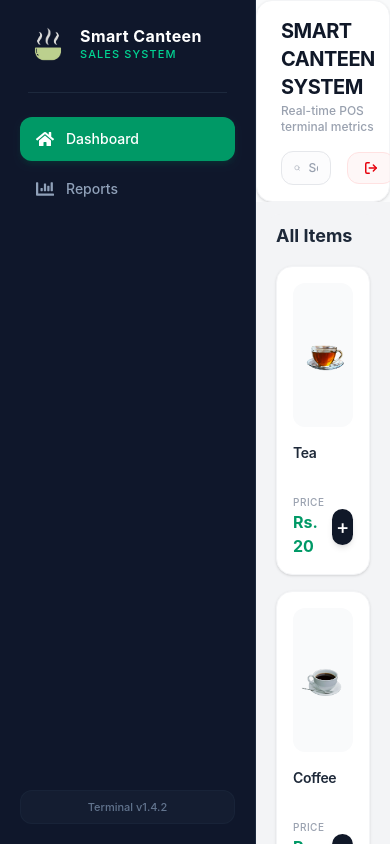
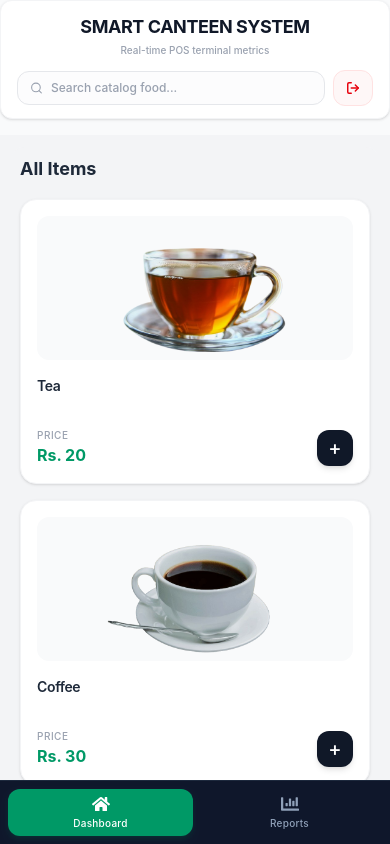
Before and after one commit to charith0418/smart-canteen-system, a React (Vite) app in the folder frontend/client/: page / in a window 390 px wide. Built offline with nearby package versions, Linux system fonts and the light colour scheme; sample sign-in values are in the browser's storage.

Commit message:
Fix: adapted CartItem component spacing metrics and boundary rules for mobile screens

```diff
--- a/frontend/client/src/components/CartItem.jsx
+++ b/frontend/client/src/components/CartItem.jsx
@@ -11,21 +11,24 @@ const CartItem = ({ item }) => {
     .toUpperCase();
 
   return (
-    <div className="group flex items-center justify-between rounded-xl border border-gray-100 bg-white p-3 shadow-sm transition-all duration-200 hover:border-gray-200 hover:shadow-md">
+    /* 📱 MOBILE: p-2.5 instead of p-3 to open up horizontal text margins
+       💻 PC MONITOR: hover animations and full padding structure scale cleanly
+    */
+    <div className="group flex items-center justify-between rounded-xl border border-gray-100 bg-white p-2.5 sm:p-3 shadow-sm transition-all duration-200 hover:border-gray-200 hover:shadow-md">
 
       {/* Left Section: Product Avatar & Metadata info */}
-      <div className="flex flex-1 items-center gap-3">
+      <div className="flex flex-1 items-center gap-2 sm:gap-3 min-w-0">
         {/* Dynamic Thumbnail Bubble */}
-        <div className="flex h-12 w-12 shrink-0 items-center justify-center rounded-lg bg-indigo-50 text-lg font-bold text-indigo-600 transition-colors group-hover:bg-indigo-100">
+        <div className="flex h-10 w-10 sm:h-12 sm:w-12 shrink-0 items-center justify-center rounded-lg bg-indigo-50 text-base sm:text-lg font-bold text-indigo-600 transition-colors group-hover:bg-indigo-100 select-none">
           {firstLetter}
         </div>
 
-        {/* Text Block */}
-        <div className="flex flex-col gap-0.5">
-          <h4 className="text-sm font-semibold capitalize tracking-wide text-gray-800">
+        {/* Text Block - 'min-w-0' combined with 'truncate' ensures safe overflow on screens */}
+        <div className="flex flex-col gap-0.5 min-w-0 flex-1">
+          <h4 className="text-xs sm:text-sm font-semibold capitalize tracking-wide text-gray-800 truncate">
             {item.name || item.title || "Product"}
           </h4>
-          <p className="text-xs text-gray-500">
+          <p className="text-[11px] sm:text-xs text-gray-500 whitespace-nowrap">
             Rs {Number(item.price).toLocaleString()} × {item.qty} ={" "}
             <span className="font-semibold text-emerald-600">
               Rs {(Number(item.price) * item.qty).toLocaleString()}
@@ -35,34 +38,34 @@ const CartItem = ({ item }) => {
       </div>
 
       {/* Right Section: Quantity adjustment Controls & Delete action */}
-      <div className="ml-3 flex flex-col items-end gap-2">
-        {/* Quantity Pill Box */}
+      <div className="ml-2 sm:ml-3 flex flex-col items-end gap-1.5 sm:gap-2 shrink-0">
+        {/* Quantity Pill Box - Increased h-8 / w-8 layout targets specifically for thumb navigation */}
         <div className="flex items-center gap-1 rounded-full bg-gray-100 p-0.5">
           <button
             onClick={() => decrease(id)}
-            className="flex h-7 w-7 items-center justify-center rounded-full bg-white text-sm font-bold text-gray-600 shadow-sm transition-colors hover:bg-gray-50 active:bg-gray-100"
+            className="flex h-7 w-7 sm:h-8 sm:w-8 items-center justify-center rounded-full bg-white text-sm font-bold text-gray-600 shadow-sm transition-colors hover:bg-gray-50 active:bg-gray-100 cursor-pointer"
             title="Decrease Quantity"
           >
             &minus;
           </button>
 
-          <span className="w-6 text-center text-xs font-semibold text-gray-800">
+          <span className="w-5 sm:w-6 text-center text-xs font-bold text-gray-800 select-none">
             {item.qty}
           </span>
 
           <button
             onClick={() => increase(id)}
-            className="flex h-7 w-7 items-center justify-center rounded-full bg-white text-sm font-bold text-gray-600 shadow-sm transition-colors hover:bg-gray-50 active:bg-gray-100"
+            className="flex h-7 w-7 sm:h-8 sm:w-8 items-center justify-center rounded-full bg-white text-sm font-bold text-gray-600 shadow-sm transition-colors hover:bg-gray-50 active:bg-gray-100 cursor-pointer"
             title="Increase Quantity"
           >
             &#43;
           </button>
         </div>
 
-        {/* Remove Button */}
+        {/* Remove Button - Padding block added around link text to extend touch boundary dimensions */}
         <button
           onClick={() => removeFromCart(id)}
-          className="text-[11px] font-medium text-gray-400 underline decoration-transparent transition-all duration-150 hover:text-red-500 hover:decoration-red-500"
+          className="text-[10px] sm:text-[11px] font-semibold text-gray-400 underline decoration-transparent transition-all duration-150 hover:text-red-500 hover:decoration-red-500 py-0.5 px-1 cursor-pointer"
         >
           Remove
         </button>
--- a/frontend/client/src/components/Navbar.jsx
+++ b/frontend/client/src/components/Navbar.jsx
@@ -18,24 +18,27 @@ const Navbar = ({ setIsLoggedIn }) => {
   };
 
   return (
-    <div className="w-full bg-white border border-gray-100 rounded-2xl px-6 py-4 shadow-sm flex flex-col sm:flex-row justify-between items-start sm:items-center gap-4 select-none">
+    /* 📱 MOBILE: Less padding, tighter rounded corners, small bottom margin to stay clear of items grid
+       💻 PC MONITOR: Back to full px-6 py-4, rounded-2xl layout
+    */
+    <div className="w-full bg-white border border-gray-100 rounded-xl sm:rounded-2xl px-4 py-3 sm:px-6 sm:py-4 shadow-sm flex flex-col sm:flex-row justify-between items-stretch sm:items-center gap-3 sm:gap-4 select-none mb-4">
 
       {/* LEFT COLUMN: PAGE IDENTITY BREADCRUMB */}
-      <div>
-        <h1 className="text-xl font-bold tracking-tight text-gray-900">
+      <div className="text-center sm:text-left">
+        <h1 className="text-lg sm:text-xl font-bold tracking-tight text-gray-900">
           SMART CANTEEN SYSTEM
         </h1>
-        <p className="text-xs text-gray-400 font-medium mt-0.5">
+        <p className="text-[10px] sm:text-xs text-gray-400 font-medium mt-0.5">
           Real-time POS terminal metrics
         </p>
       </div>
 
       {/* RIGHT SIDE CONTROLS CONTAINER */}
-      <div className="flex w-full sm:w-auto items-center justify-between sm:justify-end gap-4">
+      <div className="flex items-center gap-2 sm:gap-4 w-full sm:w-auto">
 
         {/* POLISHED SEARCH BAR TRACK */}
         <div className="group relative flex flex-1 sm:w-64 items-center rounded-xl border border-gray-200 bg-gray-50/50 px-3 py-2 transition-all duration-200 focus-within:border-emerald-500 focus-within:bg-white focus-within:ring-2 focus-within:ring-emerald-100">
-          <FiSearch className="text-gray-400 text-md transition-colors group-focus-within:text-emerald-500" />
+          <FiSearch className="text-gray-400 text-sm sm:text-md transition-colors group-focus-within:text-emerald-500" />
           <input
             type="text"
             placeholder="Search catalog food..."
@@ -46,11 +49,12 @@ const Navbar = ({ setIsLoggedIn }) => {
         {/* COMPACT SAAS-STYLE LOGOUT BUTTON */}
         <button
           onClick={handleLogout}
-          className="flex items-center gap-2 rounded-xl border border-red-100 bg-red-50/60 px-4 py-2 text-xs font-bold text-red-600 transition-all duration-200 hover:bg-red-500 hover:text-white hover:shadow-md hover:shadow-red-500/10 active:scale-[0.98] cursor-pointer"
+          className="flex h-9 sm:h-auto items-center justify-center gap-1.5 sm:gap-2 rounded-xl border border-red-100 bg-red-50/60 px-3 sm:px-4 py-2 text-xs font-bold text-red-600 transition-all duration-200 hover:bg-red-500 hover:text-white hover:shadow-md hover:shadow-red-500/10 active:scale-[0.98] cursor-pointer shrink-0"
           title="Disconnect from active session"
         >
           <FiLogOut className="text-sm stroke-[2.5]" />
-          <span className="hidden xs:inline">Log Out</span>
+          {/* Changed breakpoint tag from 'xs:inline' to 'sm:inline' to ensure it hides properly on all phones */}
+          <span className="hidden sm:inline">Log Out</span>
         </button>
 
       </div>
--- a/frontend/client/src/components/Sidebar.jsx
+++ b/frontend/client/src/components/Sidebar.jsx
@@ -1,6 +1,6 @@
 import React from 'react';
 import Logo_png from '../assets/logo-2.png';
-import { FaHome, FaShoppingCart, FaChartBar } from "react-icons/fa";
+import { FaHome, FaChartBar } from "react-icons/fa";
 import { Link, useLocation } from "react-router-dom";
 
 const Sidebar = () => {
@@ -22,12 +22,15 @@ const Sidebar = () => {
   ];
 
   return (
-    <div className="w-64 h-screen bg-slate-900 border-r border-slate-800 text-slate-100 p-5 flex flex-col justify-between select-none">
+    /* 📱 MOBILE: fixed bottom bar (w-full h-16 bottom-0 left-0)
+      💻 PC MONITOR: vertical left sidebar (lg:w-64 lg:h-screen lg:relative lg:flex-col)
+    */
+    <div className="fixed bottom-0 left-0 z-50 flex h-16 w-full border-t border-slate-800 bg-slate-900 p-2 text-slate-100 select-none justify-around items-center lg:sticky lg:top-0 lg:left-0 lg:h-screen lg:w-64 lg:flex-col lg:justify-between lg:border-t-0 lg:border-r lg:p-5">
 
-      {/* Upper Content Box */}
-      <div>
-        {/* Branding Headers */}
-        <div className="flex items-center gap-3 px-2 py-1">
+      {/* Upper Content Box: Hidden on mobile branding, visible on PC */}
+      <div className="w-full lg:block">
+        {/* Branding Headers (Hidden on phone screens to save real estate) */}
+        <div className="hidden lg:flex items-center gap-3 px-2 py-1">
           <img
             src={Logo_png}
             alt="Logo"
@@ -43,21 +46,21 @@ const Sidebar = () => {
           </div>
         </div>
 
-        {/* Divider Line */}
-        <div className="h-px bg-slate-800 my-6 mx-2" />
+        {/* Divider Line (Hidden on phone screens) */}
+        <div className="hidden lg:block h-px bg-slate-800 my-6 mx-2" />
 
-        {/* Unordered Menu List Navigation */}
-        <nav>
-          <ul className="space-y-1.5">
+        {/* Navigation Wrapper: Flex row on mobile, space-y vertical list on PC */}
+        <nav className="w-full">
+          <ul className="flex w-full justify-around items-center gap-1 lg:flex-col lg:space-y-1.5 lg:justify-start">
             {menuItems.map((item) => {
               // Check if this menu path matches the current browser location string
               const isActive = location.pathname === item.path;
 
               return (
-                <li key={item.path}>
+                <li key={item.path} className="w-full flex-1 lg:flex-none">
                   <Link
                     to={item.path}
-                    className={`flex items-center gap-3 px-4 py-3 rounded-xl font-medium text-sm transition-all duration-200 group ${
+                    className={`flex flex-col lg:flex-row items-center justify-center lg:justify-start gap-1 lg:gap-3 px-2 py-1.5 lg:px-4 lg:py-3 rounded-xl font-medium text-xs lg:text-sm transition-all duration-200 group ${
                       isActive
                         ? "bg-emerald-600 text-white shadow-md shadow-emerald-900/30"
                         : "text-slate-400 hover:bg-slate-800/60 hover:text-white"
@@ -70,7 +73,7 @@ const Sidebar = () => {
                       {item.icon}
                     </span>
 
-                    <span>{item.label}</span>
+                    <span className="text-[10px] lg:text-sm tracking-wide">{item.label}</span>
                   </Link>
                 </li>
               );
@@ -79,8 +82,8 @@ const Sidebar = () => {
         </nav>
       </div>
 
-      {/* Optional Premium Bottom Meta-Signature block */}
-      <div className="px-3 py-2 rounded-xl bg-slate-800/40 border border-slate-800/60 text-center">
+      {/* Version footer badge (Hidden on mobile phones to maintain clean space) */}
+      <div className="hidden lg:block w-full px-3 py-2 rounded-xl bg-slate-800/40 border border-slate-800/60 text-center">
         <p className="text-[11px] text-slate-500 font-medium">Terminal v1.4.2</p>
       </div>
 
```
Also changed, not shown: frontend/client/src/components/Cart.jsx (+49 -21 lines).
